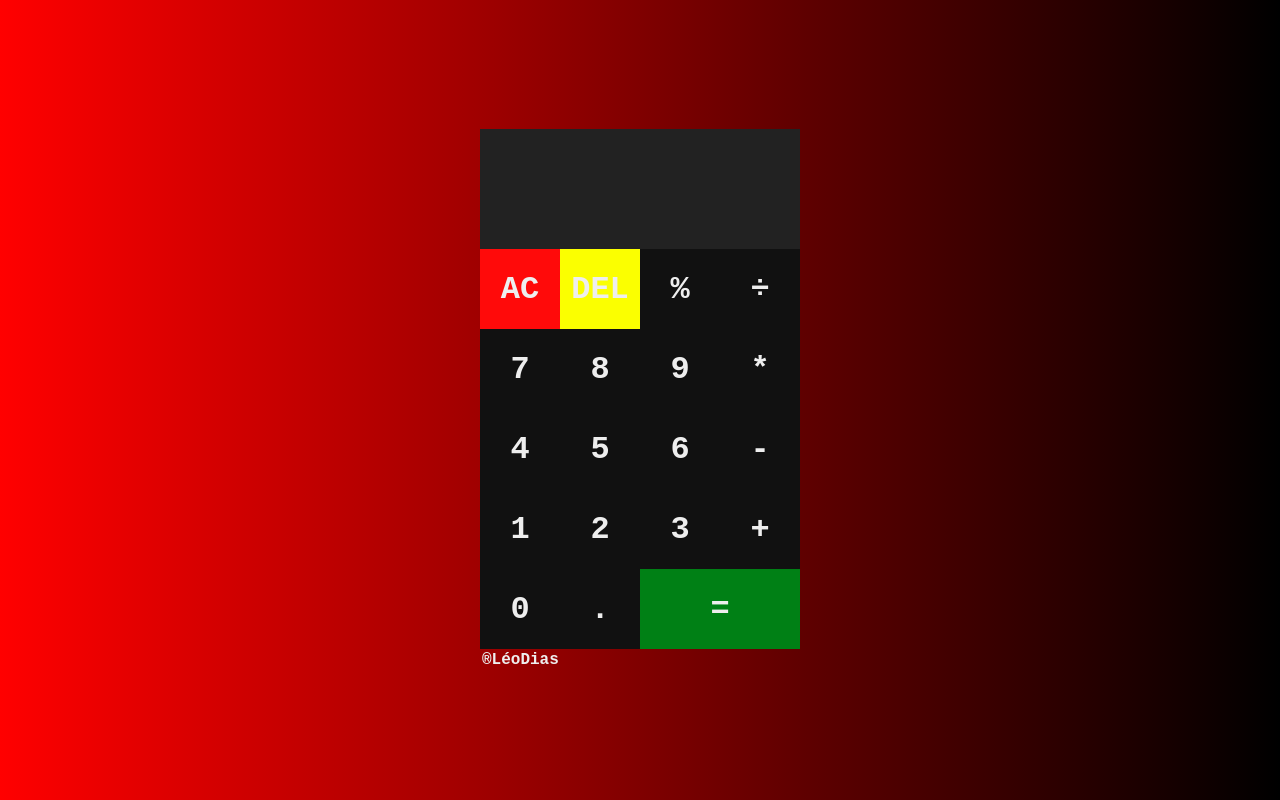
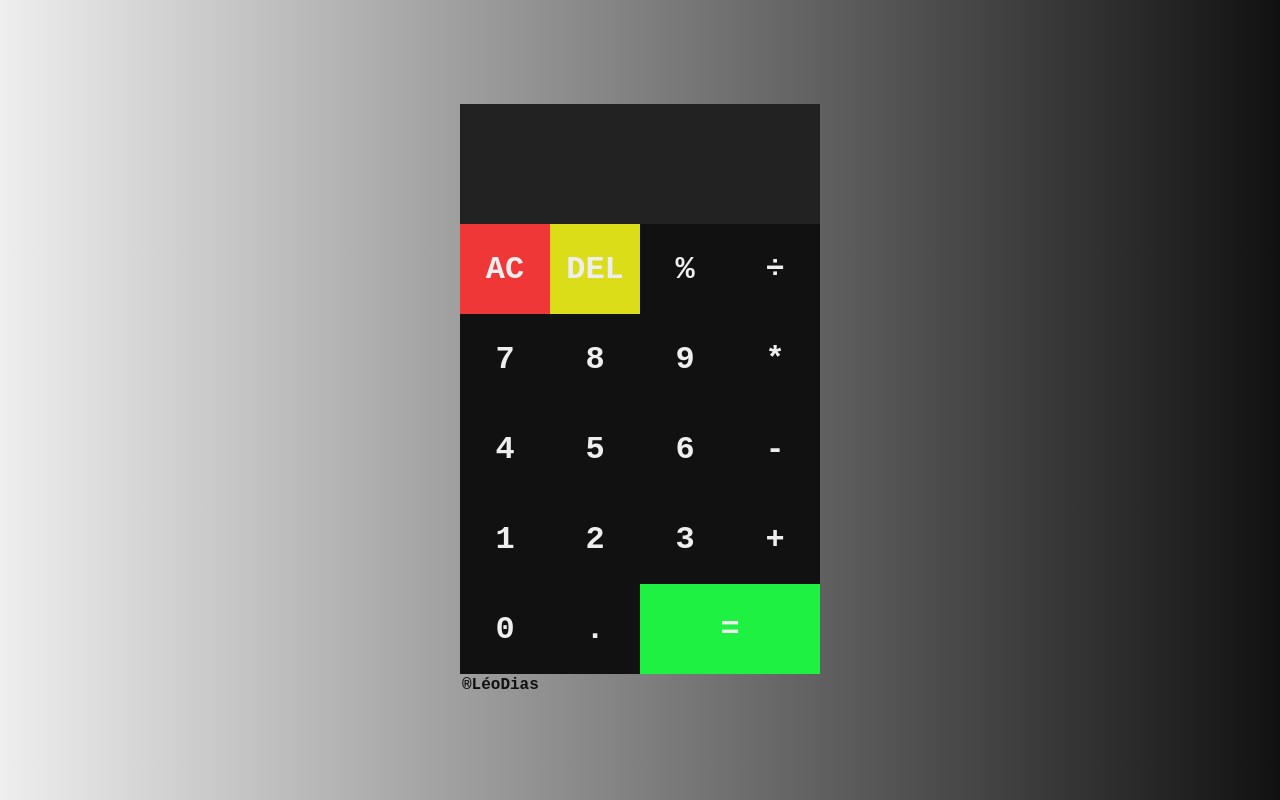
Before and after one commit to LeoDiasCarvalho/calc, a plain HTML site: page index.html in a window 1280 px wide. Drawn offline with Linux system fonts and the light colour scheme.

Commit message:
Melhorias na estilização do projeto

```diff
--- a/styleCalc.css
+++ b/styleCalc.css
@@ -7,7 +7,7 @@
 }
 
 body{
-    background: linear-gradient(to right, red, black);
+    background: linear-gradient(to right, #eee, #111);
 }
 
 .grid_container{
@@ -15,8 +15,8 @@ body{
     justify-content: center;
     align-content: center;
     min-height: 100vh;
-    grid-template-columns: repeat(4, 80px);
-    grid-template-rows: minmax(120px, auto) repeat(5, 80px);
+    grid-template-columns: repeat(4, 90px);
+    grid-template-rows: minmax(120px, auto) repeat(5, 90px);
 }
 
 .grid_container > button{
@@ -34,15 +34,15 @@ body{
 }
 
 .grid_container > .all-clear{
-    background-color: rgb(255, 10, 10);
+    background-color: rgb(240, 55, 55);
 }
 
 .grid_container > .delete{
-    background-color: rgb(251, 255, 0);
+    background-color: rgb(218, 221, 23);
 }
 
 .grid_container > #span-two {
-    background-color: rgb(0, 128, 21);
+    background-color: rgb(30, 241, 66);
     grid-column: span 2;
 }
 
@@ -76,6 +76,6 @@ body{
 .grid_container > .autor{
     align-content: center;
     justify-content: center;
-    color: #eee;
+    color: #111;
     padding: 2px;
 }
```
